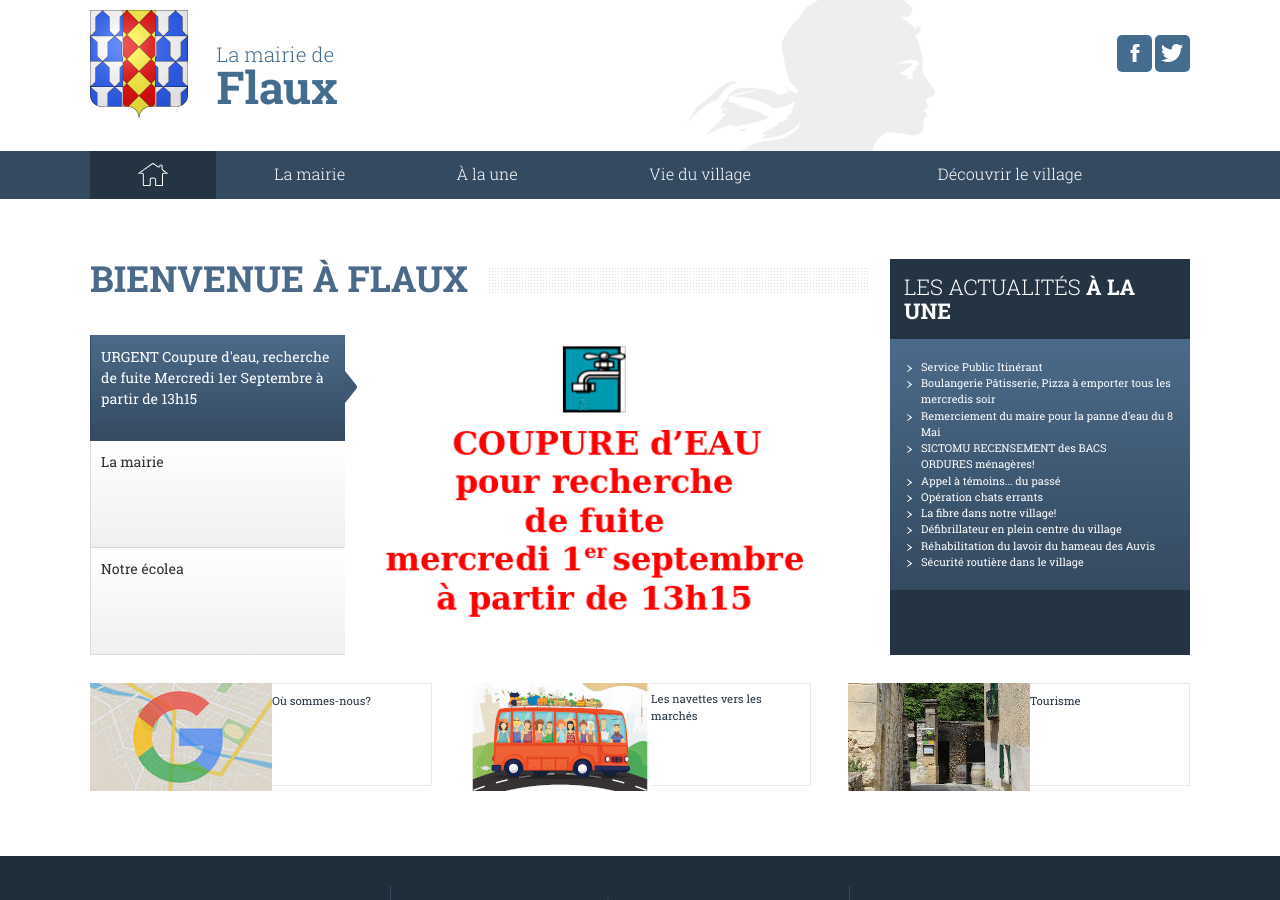
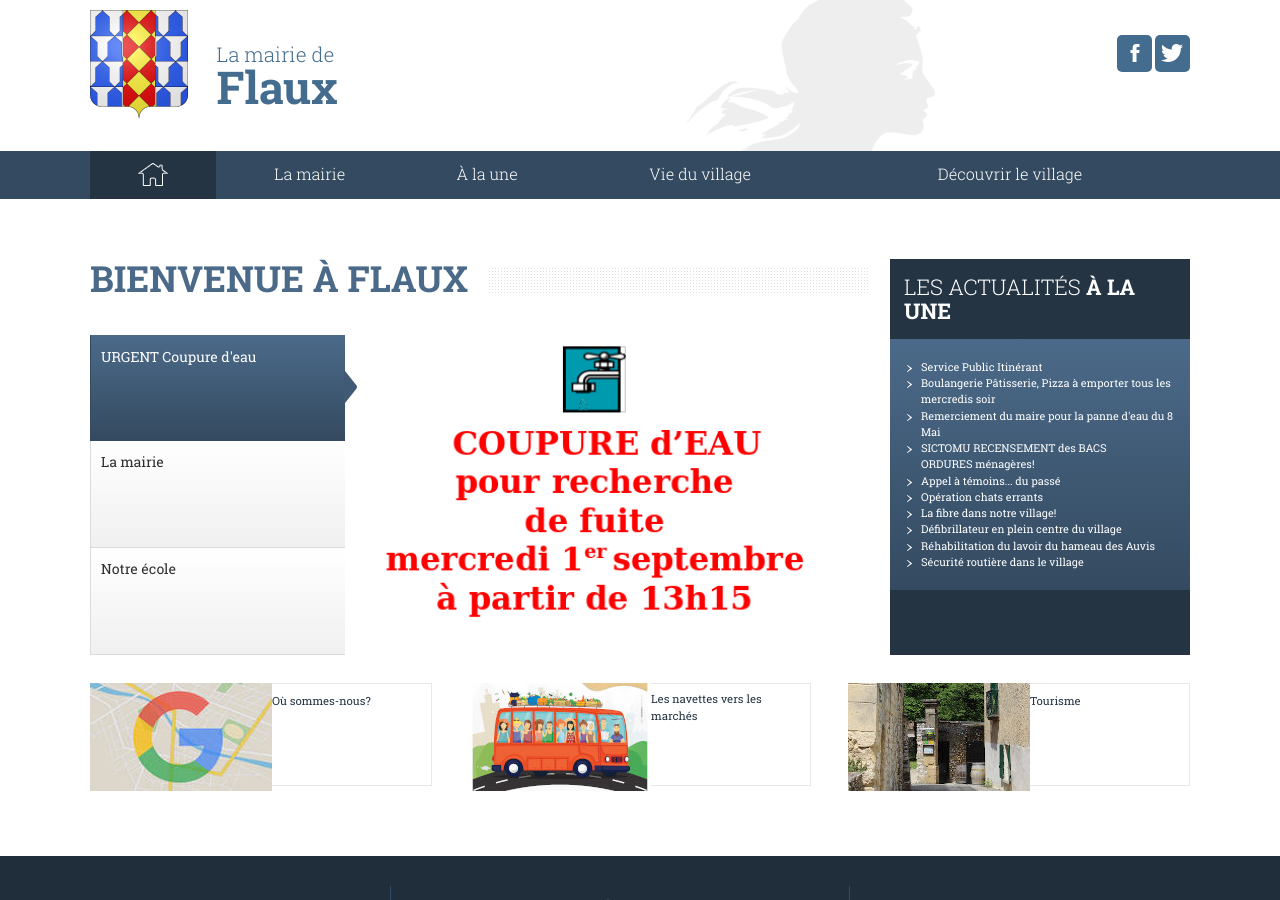
Before and after one commit to Flaux-Village/flaux-village.github.io, a Jekyll site: the page built from index.md, in a window 1280 px wide and 900 px high. Built offline with Jekyll 4.4.1, drawn with Linux system fonts in a browser that asks for light colours.

Commit message:
Update index.md

```diff
--- a/index.md
+++ b/index.md
@@ -5,14 +5,14 @@ description: Portail du village de Flaux
 keywords: mairie, commune, flaux, gard
 titre_page: Bienvenue à Flaux
 onglets_principaux:
-- titre: URGENT Coupure d'eau, recherche de fuite Mercredi 1er Septembre à partir de 13h15
+- titre: URGENT Coupure d'eau
   illustration: /assets/images/Screenshot from 2021-09-01 13-41-36.png
   description_illustration: Coupure d'eau
 - titre: La mairie
   addresse: /mairie.html
   illustration: /assets/illustrations/525_320_Flauxentrance_3610.jpg
   description_illustration: La Mairie de Flaux.
-- titre: Notre écolea
+- titre: Notre école
   addresse: /ecole.html
   illustration: /assets/illustrations/525_320_Flauxbanner3_3614.jpg
   description_illustration: école de Flaux
```
